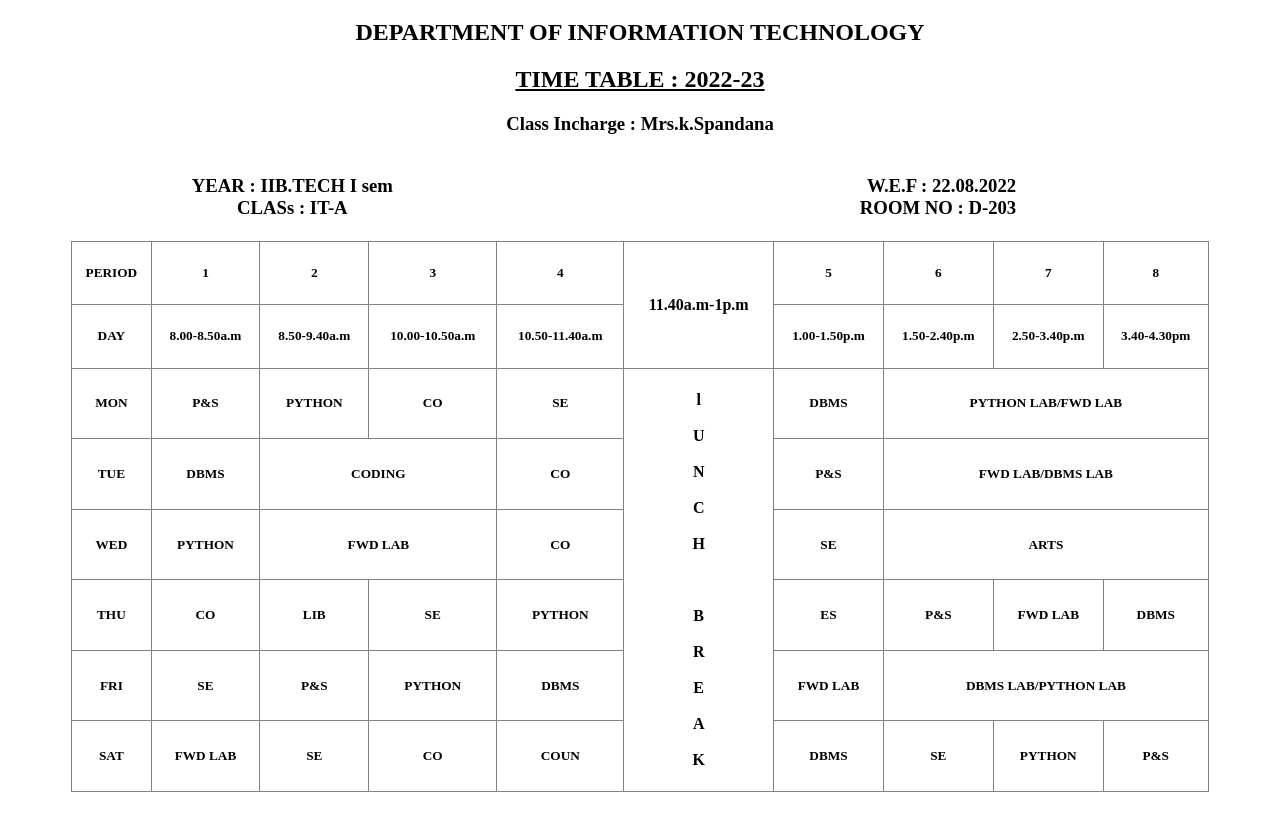
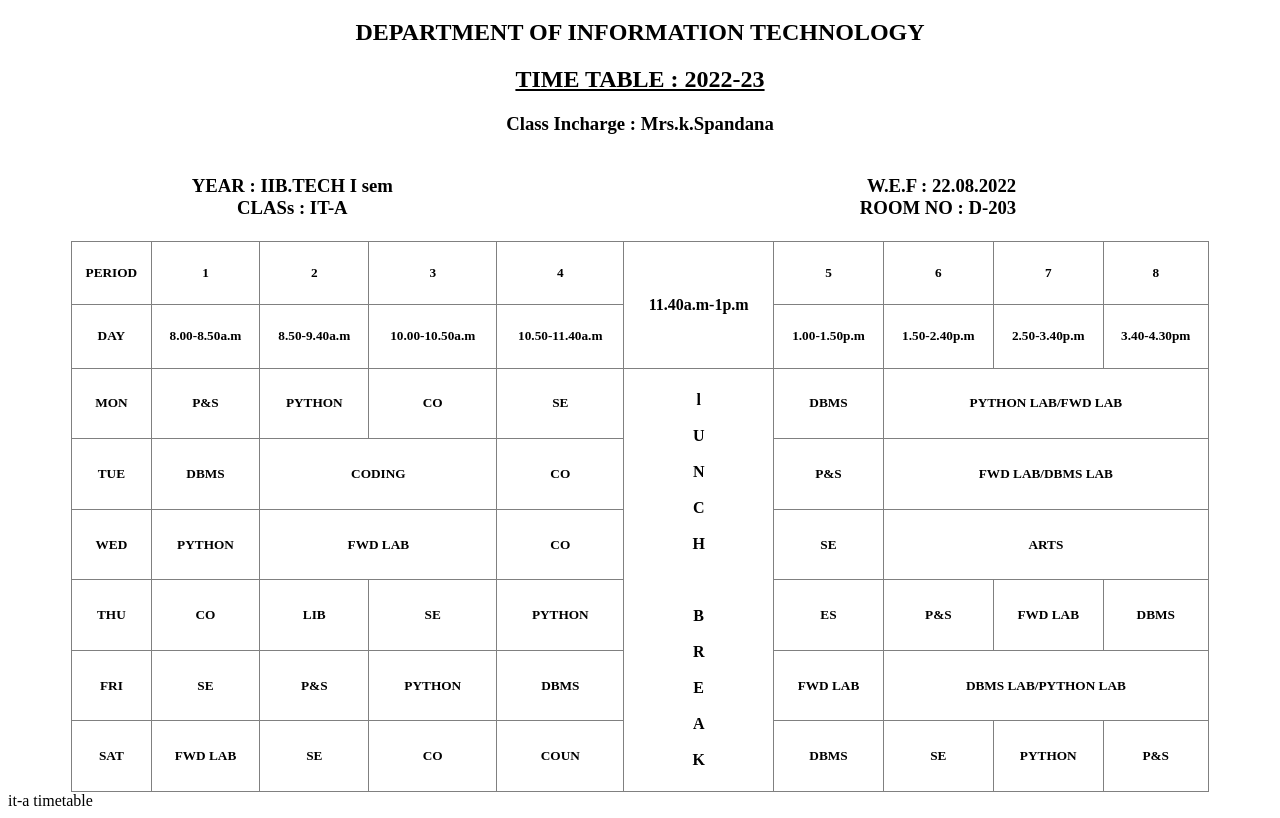
Before and after one commit to Deekshitha201/timetable, a plain HTML site: page index.html in a window 1280 px wide. Shown: the part 219-1037 px from the top of the page. Drawn offline with Linux system fonts and the light colour scheme.

Commit message:
Update index.html
added "it-a timetable

```diff
--- a/index.html
+++ b/index.html
@@ -244,5 +244,6 @@
               <h5><b>P&S</b></h5>
             </td></tr>
   </table>
+<h>it-a timetable</h>
 </body>
 </html>
```
